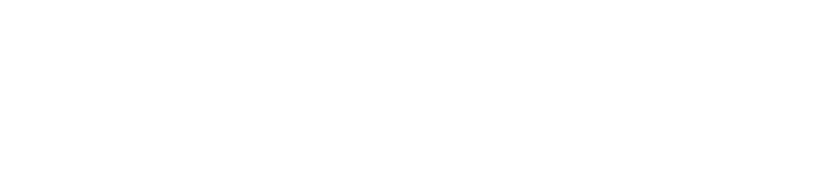
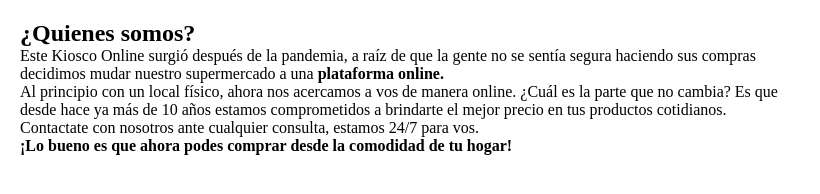
Before and after one commit to MicaBahurlet/FIP-CEPIT, a plain HTML site: page index.html in a window 1280 px wide. Shown: the whole page, without its empty margins (0-820 px from the left). Drawn offline with Linux system fonts and the light colour scheme.

Commit message:
add about section

```diff
--- a/Styles/style.css
+++ b/Styles/style.css
@@ -0,0 +1,13 @@
+* {
+    margin: 0;
+    padding: 0;
+    box-sizing: border-box;
+}
+
+#about {
+    padding: 20px;
+    width:100%;
+    height: auto;
+    max-width: 800px;
+
+}
--- a/index.html
+++ b/index.html
@@ -3,9 +3,20 @@
 <head>
     <meta charset="UTF-8">
     <meta name="viewport" content="width=device-width, initial-scale=1.0">
-    <title>GitHub collaborative</title>
+    <title>GitHub collaborative // Kiosco PEPITO</title>
+    <link rel="stylesheet" href="Styles/style.css">
 </head>
 <body>
 
+
+    <section id="about">
+        <h2>¿Quienes somos?</h2>
+        <p>Este Kiosco Online surgió después de la pandemia, a raíz de que la gente no se sentía segura haciendo sus compras decidimos mudar nuestro supermercado a una <b> plataforma online.</b></p>
+        <p>Al principio con un local físico, ahora nos acercamos a vos de manera online. ¿Cuál es la parte que no cambia?  Es que desde hace ya más de 10 años estamos comprometidos a brindarte el mejor precio en tus productos cotidianos. </p>
+        <p>Contactate con nosotros ante cualquier consulta, estamos 24/7 para vos. </p>
+        <h4>¡Lo bueno es que ahora podes comprar desde la comodidad de tu hogar!</h4>
+
+    </section>
+
 </body>
 </html>
```
